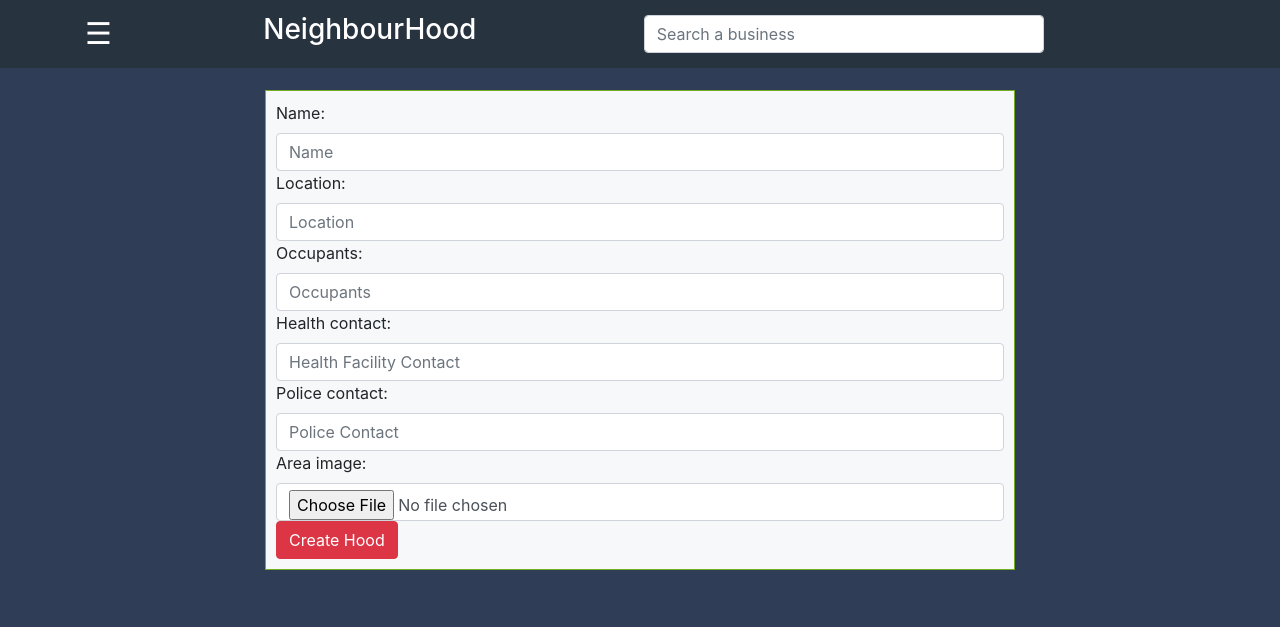
After one commit to sircollo/Neighbourhood, a Django app: page /create-hood/1/ in a window 1280 px wide. The commit adds this page. Shown: the top 627 px of the page. Run offline with Django 4.2, Linux system fonts and the light colour scheme; tables that the repository leaves empty hold one stand-in row (values such as "Sample post"); some libraries are stand-ins or nearby versions.

Commit message:
Add create neighbourhood functionality

```diff
--- a/neighbourhood/forms.py
+++ b/neighbourhood/forms.py
@@ -35,3 +35,14 @@ class PostForm(forms.Form):
   class Meta:
     model = Post
     fields = ['title', 'message']
+
+class CreateHoodForm(forms.Form):
+  name = forms.CharField(max_length=50, widget=forms.TextInput(attrs={'class':'form-control','placeholder':'Name'}), required=True)
+  location = forms.CharField( max_length=50, widget=forms.TextInput(attrs={'class':'form-control','placeholder':'Location'}), required=True)
+  occupants = forms.IntegerField(widget=forms.NumberInput(attrs={'class':'form-control','placeholder':'Occupants'}), required=True)
+  health_contact = forms.IntegerField( widget=forms.NumberInput(attrs={'class':'form-control','placeholder':'Health Facility Contact'}), required=True)
+  police_contact = forms.IntegerField(widget=forms.NumberInput(attrs={'class':'form-control','placeholder':'Police Contact'}), required=True)
+  area_image = forms.ImageField(widget=forms.FileInput(attrs={'class':'form-control','placeholder':'Neighbourhood Image'}), required=True)
+  class Meta:
+    model = Neighbourhood
+    fields = ['name', 'location', 'occupants','area_image','health_contact','police_contact']
--- a/neighbourhood/models.py
+++ b/neighbourhood/models.py
@@ -10,9 +10,9 @@ class Neighbourhood(models.Model):
   location = models.CharField(max_length=30)
   occupants = models.IntegerField(default=0)
   admin = models.ForeignKey("Profile",on_delete=models.CASCADE,related_name='neighbour')
-  health_contact = models.IntegerField(null=True)
-  police_contact = models.IntegerField(null=True)
-  area_image = CloudinaryField('image', blank=True)
+  health_contact = models.IntegerField(null=True,default=0)
+  police_contact = models.IntegerField(null=True,default=0)
+  area_image = CloudinaryField('image', blank=True,default=True)
   def __str__(self):
     return self.name
 
--- /dev/null
+++ b/neighbourhood/templates/create_hood.html
@@ -0,0 +1,14 @@
+{% extends 'base.html' %}
+{% load static %}
+{% block content %}
+<link rel="stylesheet" href="{% static 'css/posts.css' %}">
+<div class="container-fluid py-4">
+  <div class="container center mt-2">
+<form action="" method="POST" enctype="multipart/form-data">
+  {%csrf_token%}
+  {{form}}
+  <input type="submit" class="btn btn-danger" value="Create Hood">
+</form>
+</div>
+</div>
+{% endblock %}
--- a/neighbourhood/templates/join_hood.html
+++ b/neighbourhood/templates/join_hood.html
@@ -41,7 +41,7 @@
     {% endfor %}
     {% else %}
     <p class="text-danger">No neighbourhoods found</p>
-    <a href="" ><button class="btn btn-danger">Create Hood</button></a>
+    <a href="{% url 'create' user.id%}" ><button class="btn btn-danger">Create Hood</button></a>
     {% endif %}
   </div>
 </div>
--- a/neighbourhood/templates/neighbourhoods.html
+++ b/neighbourhood/templates/neighbourhoods.html
@@ -8,8 +8,8 @@
   <hr>
   <div class="col-md-12">
     {% for hood in neighbourhoods %}
-    <div class="card" style="width: 500px; height: 200px;">
-      <div class="row no-gutters">
+    <div class="card mt-2" style="width: 500px; height: 200px;">
+      <div class="row no-gutters ">
          <div class="col-sm-5">
             <img class="card-img" src="{{hood.area_image.url}}" alt="hood" width="100%" height="100%">
          </div>
--- a/neighbourhood/urls.py
+++ b/neighbourhood/urls.py
@@ -18,6 +18,8 @@ urlpatterns = [
     url('create-post/', views.create_post, name='post'),
     url('all-posts/', views.postList, name='all_posts'),
     url('join-hood/(\d+)/', views.join_hood, name='join'),
+    # url('leave-hood/(\d+)/', views.leave_hood, name='leave'),
+    url('create-hood/(\d+)/', views.create_hood, name='create'),
 ]
 if settings.DEBUG:
     urlpatterns+= static(settings.MEDIA_URL, document_root = settings.MEDIA_ROOT)
--- a/neighbourhood/views.py
+++ b/neighbourhood/views.py
@@ -164,3 +164,30 @@ def join_hood(request,id):
     return redirect('join',id)
   context = {'profiles':profiles, 'neighbourhoods':neighbourhoods,'hoods':hoods}
   return render(request, 'join_hood.html',{'profiles':profiles, 'neighbourhoods':neighbourhoods,'hoods':hoods})
+
+# def leave_hood(request,id):
+#     profile = Profile.objects.get(user=request.user)
+#     hood = get_object_or_404(Hood, name=name)
+#     profile.hood = None
+#     profile.save()
+#     messages.success(request, 'You have successfully left the hood')
+#     return redirect('hoods')
+
+def create_hood(request,id):
+    user = request.user
+    profile = Profile.objects.get(user=id)
+    if request.method == 'POST':
+      form = CreateHoodForm(request.POST,request.FILES)
+      if form.is_valid():
+        name = form.cleaned_data['name']
+        location = form.cleaned_data['location']
+        occupants = form.cleaned_data['occupants']
+        health_contact = form.cleaned_data['health_contact']
+        police_contact = form.cleaned_data['police_contact']
+        area_image = form.cleaned_data['area_image']
+        admin = profile
+        new_hood = Neighbourhood(name=name,location=location,occupants=occupants,health_contact=health_contact,police_contact=police_contact,admin=admin,area_image=area_image)
+        new_hood.save()
+        return redirect('neighbourhood')
+    form = CreateHoodForm
+    return render(request, 'create_hood.html',{'form':form})
```
Also changed, not shown: neighbourhood/migrations/0009_alter_neighbourhood_area_image_and_more.py (added).
